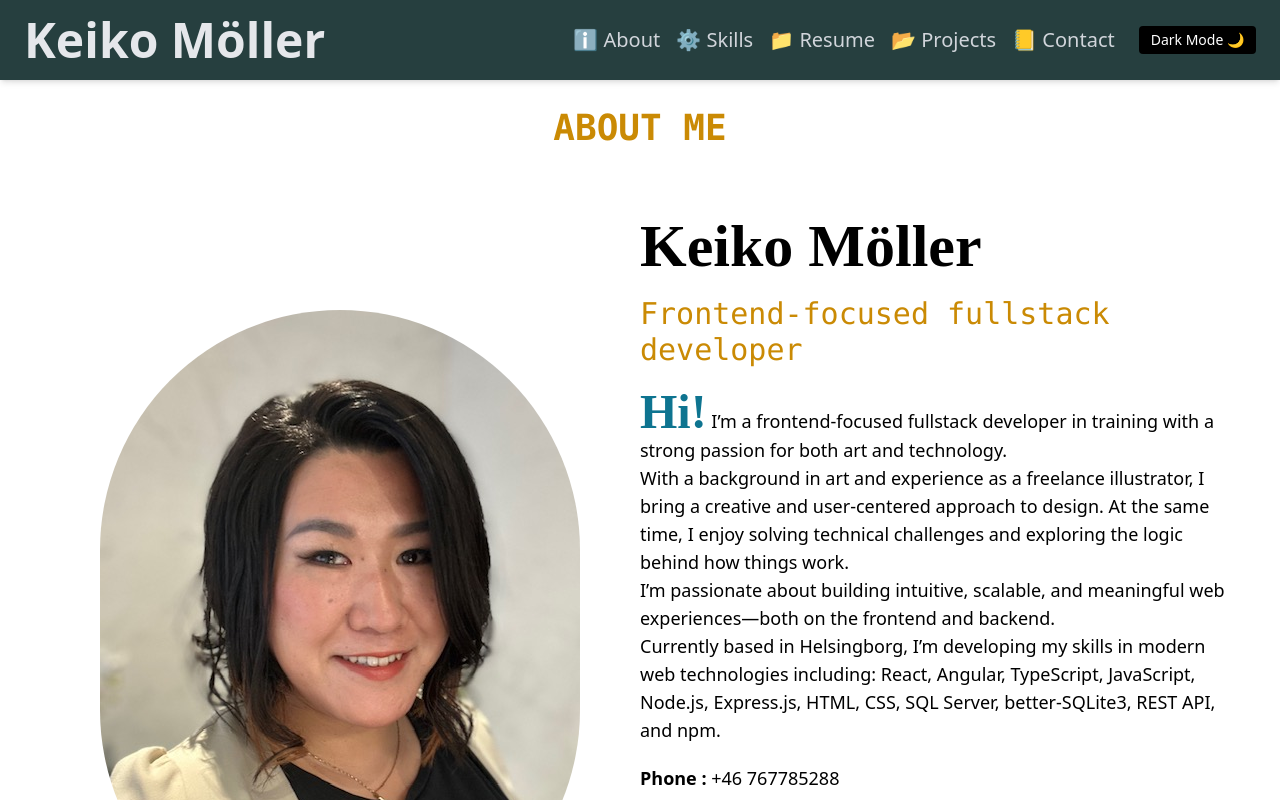
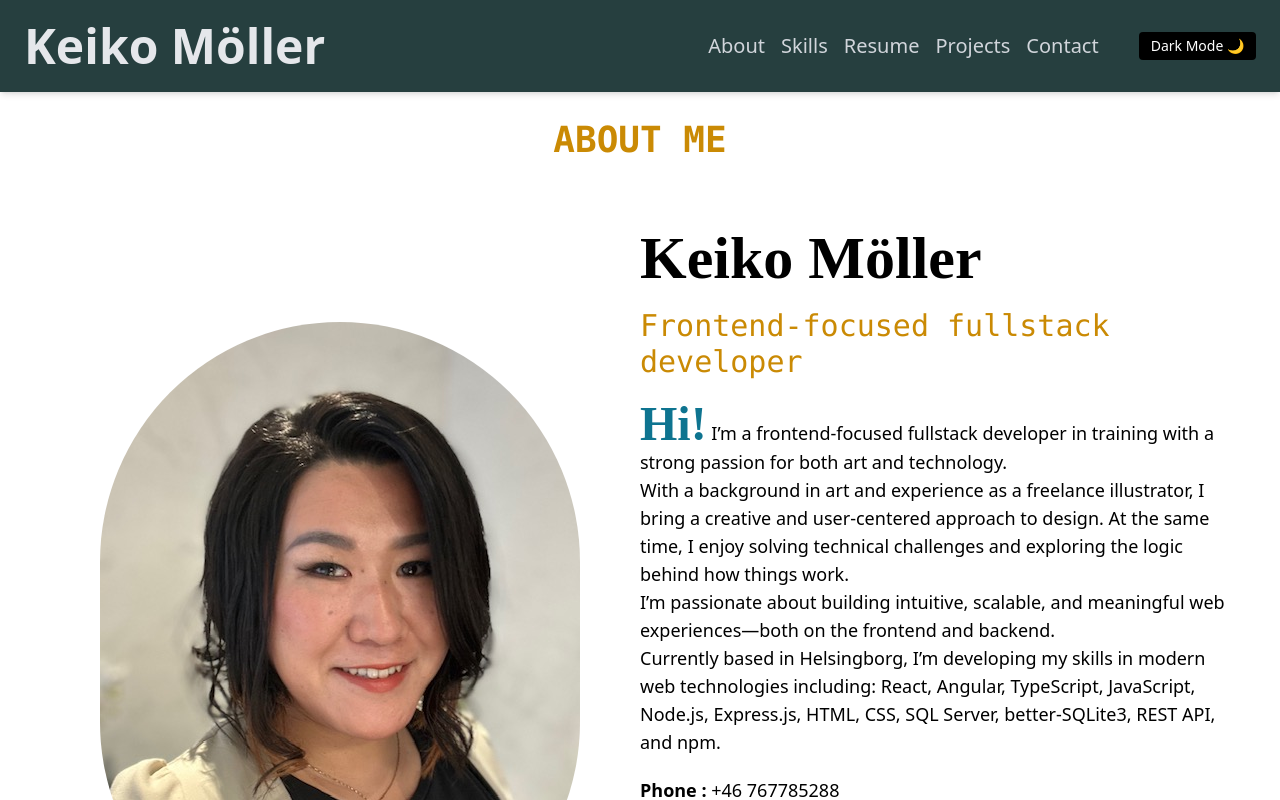
Before and after one commit to Keikomllr/portfolio, a React (Vite) app: page / in a window 1280 px wide. Shown: the top 800 px of the page. Built offline with nearby package versions, Linux system fonts and the light colour scheme.

Commit message:
Added nav-hamburger

```diff
--- a/package.json
+++ b/package.json
@@ -10,6 +10,7 @@
     "preview": "vite preview"
   },
   "dependencies": {
+    "lucide-react": "^0.511.0",
     "react": "^19.1.0",
     "react-dom": "^19.1.0",
     "react-router": "^7.6.0",
--- a/src/components/Header/Header.jsx
+++ b/src/components/Header/Header.jsx
@@ -1,4 +1,5 @@
 import React from 'react'
+import Navbar from '../Navbar/Navnar';
 
 const Header = ({ toggleTheme, isDarkMode }) => {
     return (
@@ -9,13 +10,8 @@ const Header = ({ toggleTheme, isDarkMode }) => {
 
           {/* ナビゲーション + ダークモードボタン */}
           <div className="flex items-center gap-6">
-            <nav className="space-x-4 text-xl hidden md:flex">
-              <a href="#about" className="text-gray-300 hover:text-yellow-400 flex items-center gap-1">ℹ️ About</a>
-              <a href="#skills" className="text-gray-300 hover:text-yellow-400 flex items-center gap-1">⚙️ Skills</a>
-              <a href="#resume" className="text-gray-300 hover:text-yellow-400 flex items-center gap-1">📁 Resume</a>
-              <a href="#projects" className="text-gray-300 hover:text-yellow-400 flex items-center gap-1">📂 Projects</a>
-              <a href="#contact" className="text-gray-300 hover:text-yellow-400 flex items-center gap-1">📒 Contact</a>
-            </nav>
+
+            <Navbar />
 
             {/* ライト/ダーク切替ボタン */}
             <button
--- /dev/null
+++ b/src/components/Navbar/Navnar.jsx
@@ -0,0 +1,38 @@
+import { useState } from "react";
+import { Menu, X } from "lucide-react"; // ハンバーガーと閉じるアイコン
+
+export default function Navbar() {
+  const [menuOpen, setMenuOpen] = useState(false);
+
+  const toggleMenu = () => setMenuOpen(!menuOpen);
+
+  return (
+    <div className="flex items-center justify-between p-4 text-white">
+
+      {/* ハンバーガーボタン（モバイル） */}
+      <button className="md:hidden" onClick={toggleMenu}>
+        {menuOpen ? <X size={30} /> : <Menu size={30} />}
+      </button>
+
+      {/* デスクトップ用ナビゲーション */}
+      <nav className="space-x-4 text-xl hidden md:flex">
+        <a href="#about" className="text-gray-300 hover:text-yellow-400">About</a>
+        <a href="#skills" className="text-gray-300 hover:text-yellow-400">Skills</a>
+        <a href="#resume" className="text-gray-300 hover:text-yellow-400">Resume</a>
+        <a href="#projects" className="text-gray-300 hover:text-yellow-400">Projects</a>
+        <a href="#contact" className="text-gray-300 hover:text-yellow-400">Contact</a>
+      </nav>
+
+      {/* モバイル用メニュー */}
+      {menuOpen && (
+        <div className="absolute top-16 left-0 w-full bg-gray-800 flex flex-col items-center py-4 space-y-4 md:hidden z-50">
+          <a href="#about" className="text-gray-300 hover:text-yellow-400" onClick={toggleMenu}>About</a>
+          <a href="#skills" className="text-gray-300 hover:text-yellow-400" onClick={toggleMenu}>Skills</a>
+          <a href="#resume" className="text-gray-300 hover:text-yellow-400" onClick={toggleMenu}>Resume</a>
+          <a href="#projects" className="text-gray-300 hover:text-yellow-400" onClick={toggleMenu}>Projects</a>
+          <a href="#contact" className="text-gray-300 hover:text-yellow-400" onClick={toggleMenu}>Contact</a>
+        </div>
+      )}
+    </div>
+  );
+}
```
Also changed, not shown: 1 other file (tests, documents, lock files or other folders).
